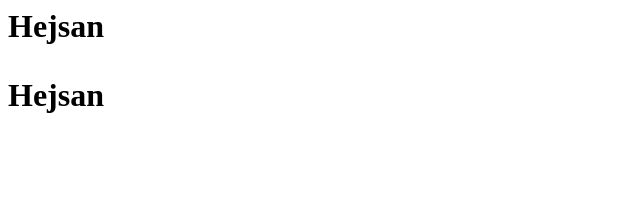
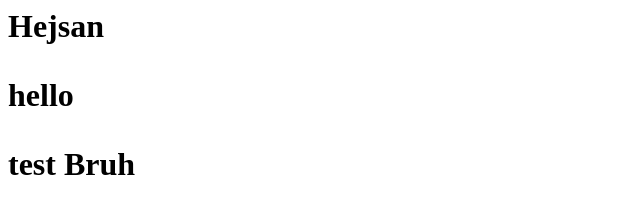
Before and after one commit to Sp1zy/skola, a plain HTML site: page index.html in a window 1280 px wide. Shown: the whole page, without its empty margins (0-640 px from the left). Drawn offline with Linux system fonts and the light colour scheme.

Commit message:
Update index.html

```diff
--- a/index.html
+++ b/index.html
@@ -1,2 +1,4 @@
 <h1>Hejsan<h1>
-<p>Hejsan<p>
+<p>hello<p>
+<p>test Bruh
+</p>
```
